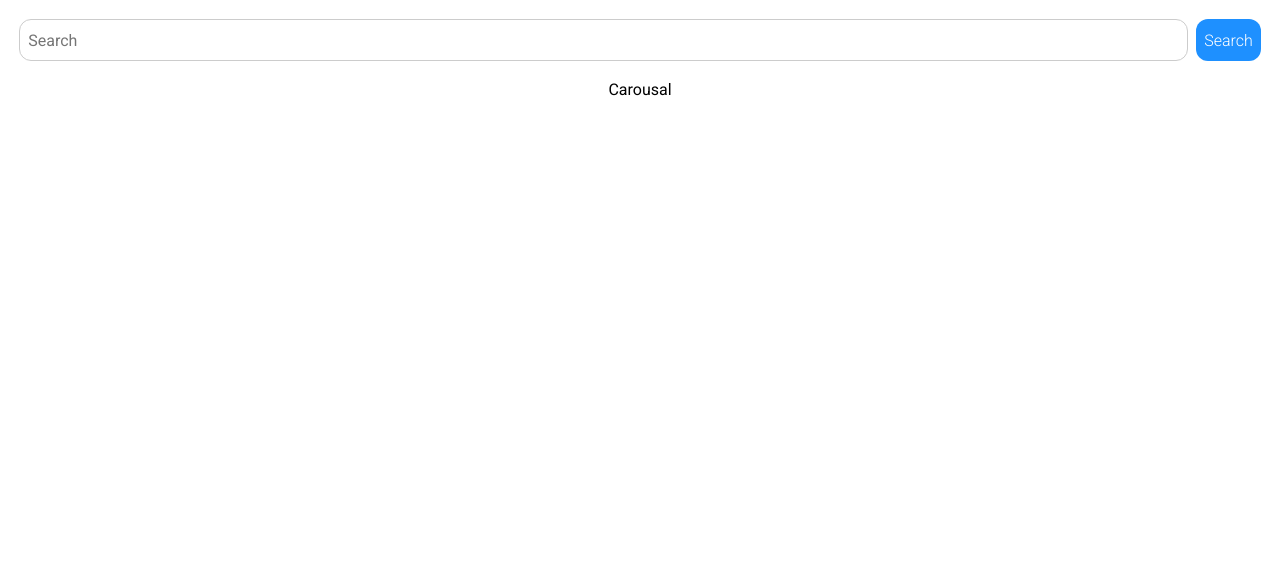
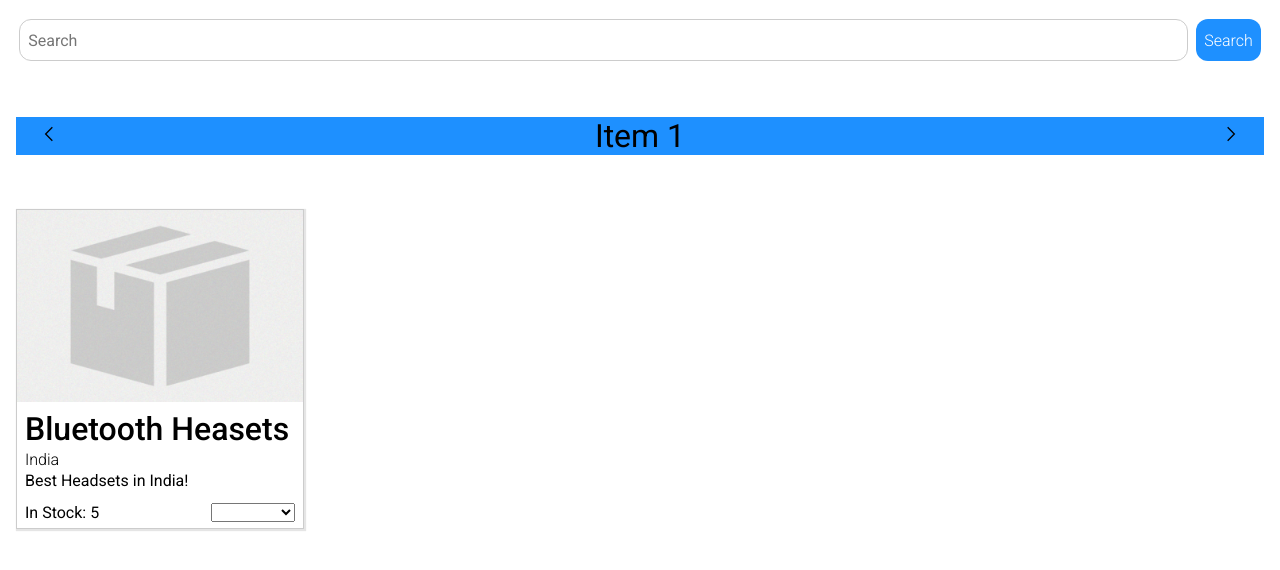
Before and after one commit to LordTejas/E-Commerce-Assestment, a React (Create React App) app in the folder frontend/: page / in a window 1280 px wide. Shown: the top 570 px of the page. Built offline with nearby package versions, Linux system fonts and the light colour scheme.

Commit message:
Feature: Product Card [FrontEnd]

```diff
--- a/frontend/package.json
+++ b/frontend/package.json
@@ -9,6 +9,7 @@
     "axios": "^1.4.0",
     "react": "^18.2.0",
     "react-dom": "^18.2.0",
+    "react-icons": "^4.9.0",
     "react-scripts": "5.0.1",
     "web-vitals": "^2.1.4"
   },
--- a/frontend/src/components/Carousel.jsx
+++ /dev/null
@@ -1,9 +0,0 @@
-const Carousal = () => {
-    return (
-        <div>
-            Carousal
-        </div>
-    );
-}
-
-export default Carousal;
--- /dev/null
+++ b/frontend/src/components/Carousel/Carousel.css
@@ -0,0 +1,29 @@
+.carousel {
+    height: 100%;
+    width: 100%;
+    position: relative;
+    background-color: dodgerblue;
+
+}
+
+.carousel .carousel-item {
+    height: 100%;
+    width: 100%;
+    background-color: dodgerblue;
+}
+
+.carousel .prev-btn {
+    position: absolute;
+    top: 50%;
+    left: 2%;
+    transform: translateY(-50%);
+    cursor: pointer;
+}
+
+.carousel .next-btn {
+    position: absolute;
+    top: 50%;
+    right: 2%;
+    transform: translateY(-50%);
+    cursor: pointer;
+}
--- /dev/null
+++ b/frontend/src/components/Carousel/Carousel.jsx
@@ -0,0 +1,44 @@
+import './Carousel.css';
+import React, {useState, useEffect, useRef} from 'react';
+import {GrPrevious, GrNext} from  'react-icons/gr';
+
+const Carousal = ({children, slideShow}) => {
+
+    const [currentIndex, setCurrentIndex] = useState(0);
+    const carouselTimeRef = useRef(null);
+
+    useEffect(() => {
+
+        if (slideShow && slideShow > 0) {
+            carouselTimeRef.current = setInterval(() => {
+                nextShow();
+            }, Math.floor(slideShow * 1000));
+        }
+
+        return () => clearInterval(carouselTimeRef.current);
+    }, []);
+
+    const prevShow = () => {
+        if (!children) return;
+        setCurrentIndex(prev => (children.length + prev - 1) % children.length);
+    }
+
+    const nextShow = () => {
+        if (!children) return;
+        setCurrentIndex(prev => (prev + 1) % children.length);
+    }
+
+    return (
+        <div className='carousel'>
+            {children && children[currentIndex]}
+            <div className='prev-btn' onClick={prevShow}>
+                <GrPrevious />
+            </div>
+            <div className='next-btn' onClick={nextShow}>
+                <GrNext />
+            </div>
+        </div>
+    );
+}
+
+export default Carousal;
--- /dev/null
+++ b/frontend/src/components/ProductCard/ProductCard.css
@@ -0,0 +1,67 @@
+.product-card {
+    width: 18rem;
+    height: 20rem;
+    box-shadow: 1px 1px 1px 1px rgba(0, 0, 0, 0.1);
+    border: 1px solid #ccc;
+}
+
+.product-card .product-card-image {
+    width: 100%;
+    height: 12rem;
+}
+
+.product-card .product-card-image img {
+    width: 100%;
+    height: 100%;
+    object-fit: cover;
+    object-position: center;
+}
+
+.product-card .product-card-carousel {
+    width: 100%;
+    min-height: 30%;
+    max-height: 40%;
+}
+
+.product-card .product-actions-area {
+    width: 100%;
+    height: 8rem;
+    padding: 0.5rem;
+    display: flex;
+    flex-direction: column;
+    justify-content: space-between;
+    align-items: center;
+}
+
+.product-header {
+    width: 100%;
+    display: flex;
+    flex-direction: column;
+    justify-content: flex-start;
+    align-items: flex-start;
+    gap: 2px;
+    text-align: justify;
+}
+
+.product-title {
+    font-size: 2rem;
+    font-weight: 500;
+}
+
+.product-subtitle {
+    font-size: 1rem;
+    font-weight: 300;
+}
+
+.product-desc {
+    font-size: 1rem;
+    font-weight: 400;
+}
+
+.product-actions {
+    width: 100%;
+    display: flex;
+    flex-direction: row;
+    justify-content: space-between;
+    align-items: center;
+}
--- /dev/null
+++ b/frontend/src/components/ProductCard/ProductCard.jsx
@@ -0,0 +1,58 @@
+import "./ProductCard.css";
+import Carousel from "../Carousel/Carousel";
+
+const ProductCard = ({
+  id,
+  productId,
+  name,
+  brandName,
+  description,
+  quantity,
+  rating,
+  options,
+  listOfImages,
+}) => {
+
+  options = [" ", ...options];
+
+  const ProductImage = ({ src, key }) => {
+    return (
+      <div key={key} className="product-card-image">
+        <img src={src} alt={`product-${key}`} />
+      </div>
+    );
+  };
+
+  return (
+    <section id={id} className="product-card">
+      <div className="product-images">
+        {listOfImages && listOfImages.length !== 0 ? (
+          <Carousel className="product-card-carousel">
+            {listOfImages.map((image, index) => (
+              <ProductImage src={image} key={index} />
+            ))}
+          </Carousel>
+        ) : (
+          <ProductImage src={"/product-placeholder.png"} key={0} />
+        )}
+      </div>
+      <div className="product-actions-area">
+        <div className="product-header">
+          <span className="product-title">{name}</span>
+          <span className="product-subtitle">{brandName}</span>
+          <span className="product-desc">{description.substring(0, 42)}</span>
+        </div>
+        <div className="product-actions">
+          <span className="product-desc">In Stock: {quantity}</span>
+          <select>
+            {options.map((option, index) => {
+              return <option key={index}>{option}</option>;
+            })}
+          </select>
+        </div>
+      </div>
+    </section>
+  );
+};
+
+export default ProductCard;
--- a/frontend/src/pages/Home.jsx
+++ b/frontend/src/pages/Home.jsx
@@ -1,7 +1,8 @@
 import React, { useState, useEffect } from "react";
-import Carousel from "../components/Carousel";
+import Carousel from "../components/Carousel/Carousel";
 import SearchBar from "../components/SearchBar/SearchBar";
 import { fetchProducts } from "../utils/search";
+import ProductCard from "../components/ProductCard/ProductCard";
 
 const Home = () => {
   const [searchText, setSearchText] = useState("");
@@ -71,7 +72,27 @@ const Home = () => {
         />
       </div>
 
-      <Carousel />
+      <div style={{ padding: "1rem" }}>
+        <Carousel>
+          <h1>Item 1</h1>
+          <h1>Item 2</h1>
+          <h1>Item 3</h1>
+          <h1>Item 4</h1>
+        </Carousel>
+      </div>
+
+      <section style={{ padding: "1rem" }}>
+        <ProductCard
+          name={"Bluetooth Heasets"}
+          brandName={"India"}
+          description={"Best Headsets in India!"}
+          options={["ADD", "WishList", "Price Drop"]}
+          id={'someID'}
+          productId={'1'}
+          quantity={'5'}
+          rating={'4'}
+        />
+      </section>
     </main>
   );
 };
```
Also changed, not shown: 1 other file (tests, documents, lock files or other folders).
